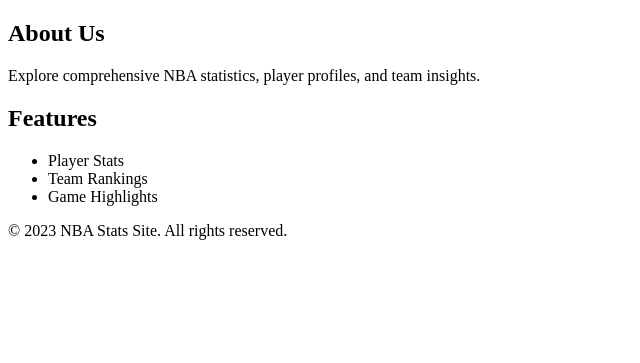
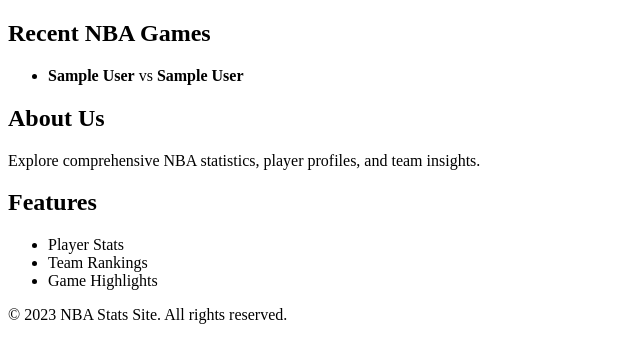
Before and after one commit to ben-hockley/NBAStats, a FastAPI app: template templates/home.html in a window 1280 px wide. Shown: the part 152-515 px from the top of the page, without its empty margins (0-640 px from the left). Run offline with FastAPI, Linux system fonts and the light colour scheme; the template is opened without the code that fills it: most values are stand-ins (such as "Sample title", 1, 10 or a date in 2020).

Commit message:
pulled games from balldontlie API

```diff
--- a/main.py
+++ b/main.py
@@ -3,6 +3,8 @@
 from fastapi.staticfiles import StaticFiles
 from fastapi.templating import Jinja2Templates
 import uvicorn
+
+from data.nba import get_nba_games
 
 
 app = FastAPI()
@@ -17,7 +19,8 @@
 
 @app.get("/home", response_class=HTMLResponse)
 async def home(request: Request):  # Include the Request object
-    return templates.TemplateResponse("home.html", {"request": request})  # Render the home.html template
+    games = get_nba_games()
+    return templates.TemplateResponse("home.html", {"request": request, "games": games})  # Render the home.html template
 
 
 if __name__ == "__main__":
--- a/templates/home.html
+++ b/templates/home.html
@@ -20,6 +20,17 @@
     </header>
     <main>
         <section>
+            <h2>Recent NBA Games</h2>
+            <ul>
+                {% for game in games %}
+                    <li>
+                        <strong>{{ game['home_team']['full_name'] }}</strong> vs
+                        <strong>{{ game['visitor_team']['full_name'] }}</strong>
+                    </li>
+                {% endfor %}
+            </ul>
+        </section>
+        <section>
             <h2>About Us</h2>
             <p>Explore comprehensive NBA statistics, player profiles, and team insights.</p>
         </section>
```
Also changed, not shown: data/nba.py (+8 -1 lines).
